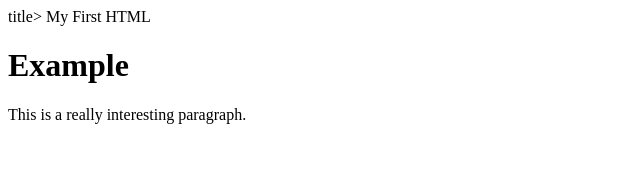
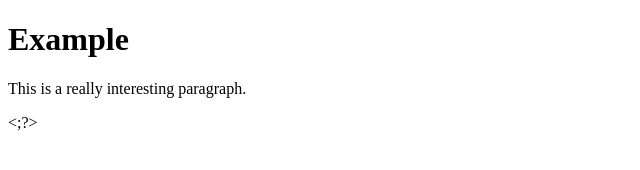
Before and after one commit to NieneB/html_example, a plain HTML site: page index.html in a window 1280 px wide. Shown: the whole page, without its empty margins (0-640 px from the left). Drawn offline with Linux system fonts and the light colour scheme.

Commit message:
Update index.html

```diff
--- a/index.html
+++ b/index.html
@@ -1,10 +1,11 @@
     <!DOCTYPE html>
     <html>
         <head>
-            title> My First HTML </title>
+            <title> My First HTML </title>
         </head>
         <body>
             <H1>Example</H1>
             <p>This is a really interesting paragraph.</p>
+            <;?>
         </body>
     </html>
```
